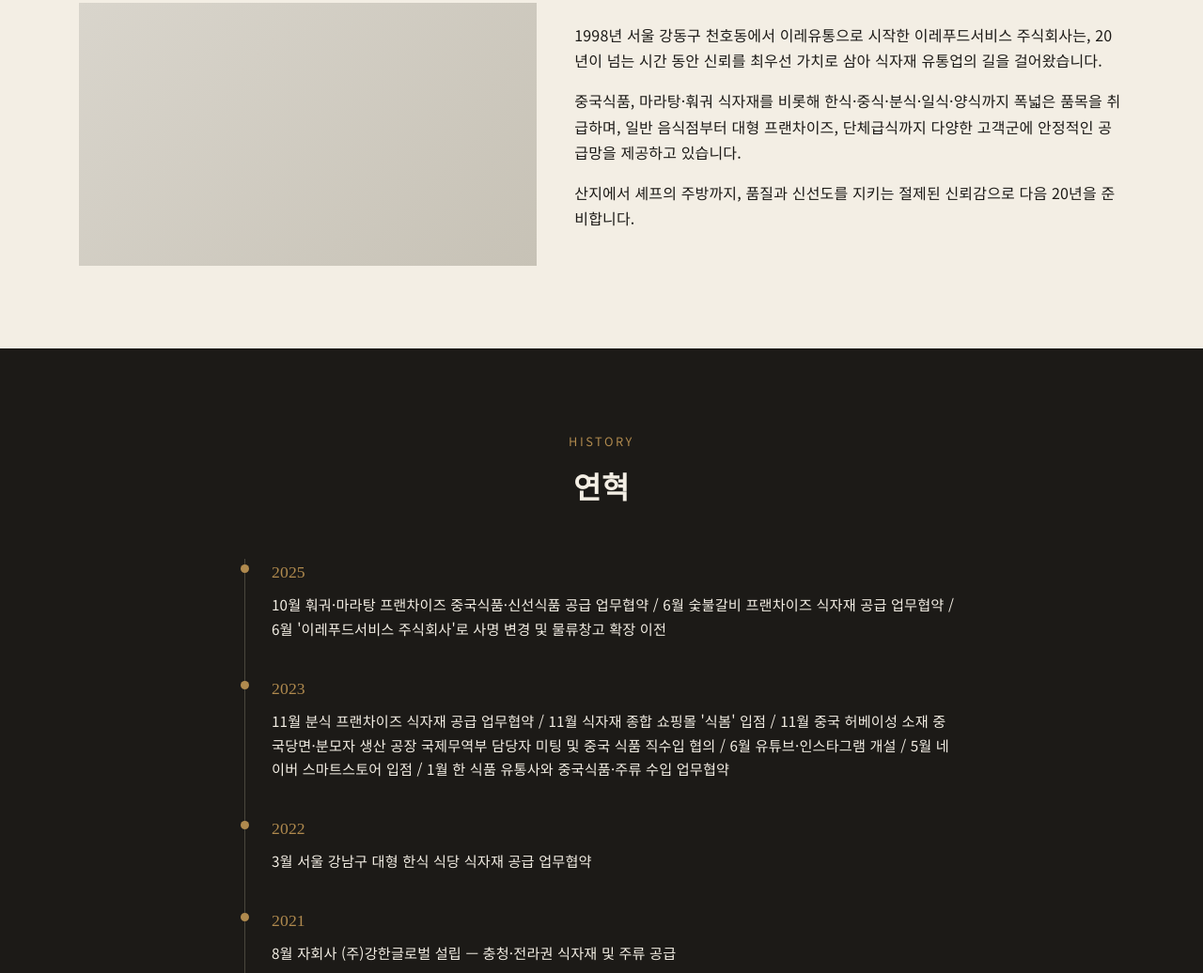
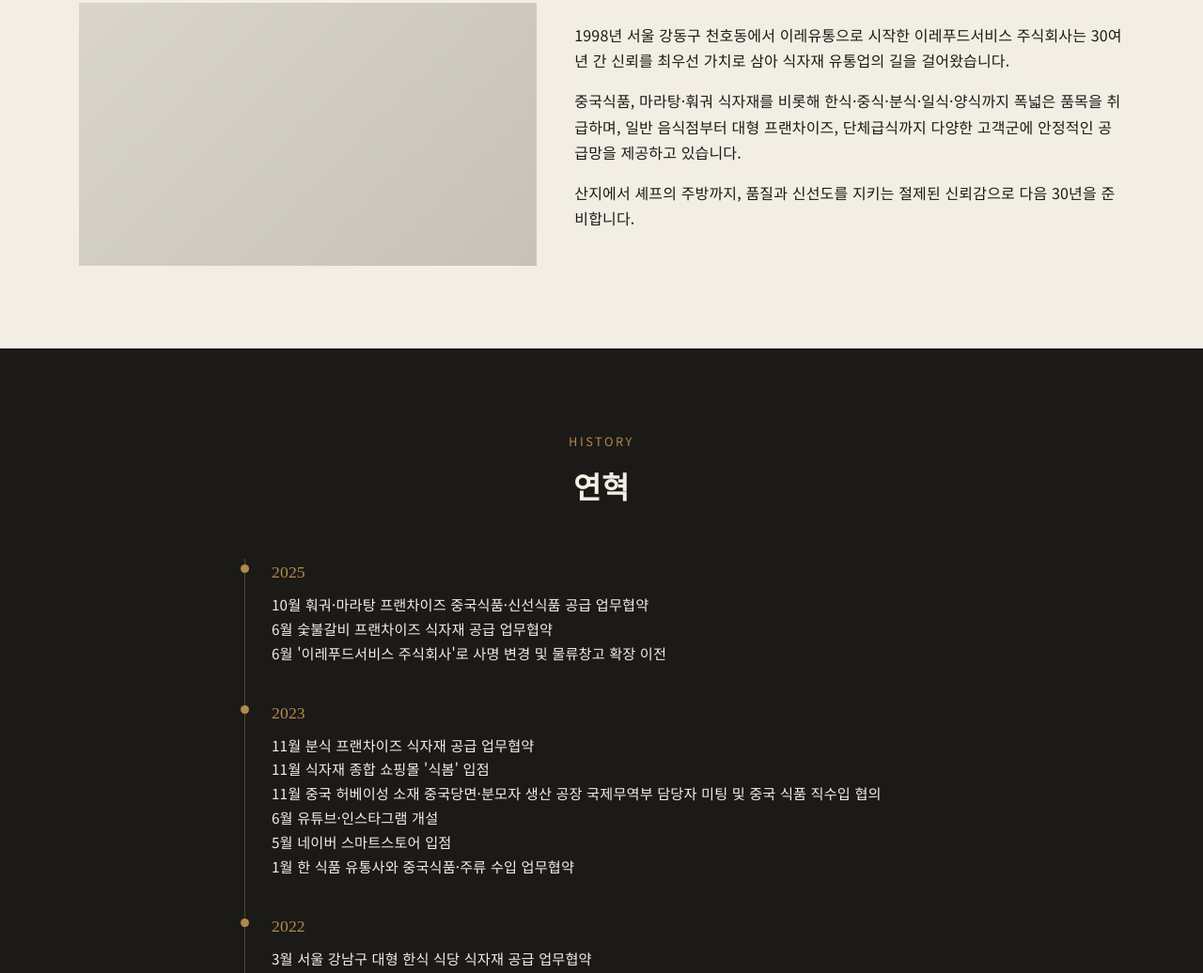
Before and after one commit to 1danapark12/irefood-service, a plain HTML site: page pages/company.html in a window 1280 px wide. Shown: the part 297-1333 px from the top of the page at 94% size. Drawn offline with Linux system fonts and the light colour scheme.

Commit message:
인사말 문구 수정(30여년 간, 다음 30년), 연혁 2025/2023년 항목 줄별 정렬, 저작권 표기 CORPORATION으로 변경
Co-Authored-By: Claude Sonnet 5 <noreply@anthropic.com>

```diff
--- a/pages/company.html
+++ b/pages/company.html
@@ -48,9 +48,9 @@
     <div style="display:grid; grid-template-columns: 1fr 1.2fr; gap:40px; align-items:center;">
       <div class="img-placeholder" role="img" aria-label="회사 소개 이미지 (준비 중)" style="min-height:280px;"></div>
       <div>
-        <p>1998년 서울 강동구 천호동에서 이레유통으로 시작한 이레푸드서비스 주식회사는, 20년이 넘는 시간 동안 신뢰를 최우선 가치로 삼아 식자재 유통업의 길을 걸어왔습니다.</p>
+        <p>1998년 서울 강동구 천호동에서 이레유통으로 시작한 이레푸드서비스 주식회사는 30여년 간 신뢰를 최우선 가치로 삼아 식자재 유통업의 길을 걸어왔습니다.</p>
         <p>중국식품, 마라탕·훠궈 식자재를 비롯해 한식·중식·분식·일식·양식까지 폭넓은 품목을 취급하며, 일반 음식점부터 대형 프랜차이즈, 단체급식까지 다양한 고객군에 안정적인 공급망을 제공하고 있습니다.</p>
-        <p>산지에서 셰프의 주방까지, 품질과 신선도를 지키는 절제된 신뢰감으로 다음 20년을 준비합니다.</p>
+        <p>산지에서 셰프의 주방까지, 품질과 신선도를 지키는 절제된 신뢰감으로 다음 30년을 준비합니다.</p>
       </div>
     </div>
   </div>
@@ -65,11 +65,18 @@
     <div class="timeline" style="max-width:760px; margin:0 auto; border-color:#4a463d;">
       <div class="timeline-item">
         <div class="timeline-year">2025</div>
-        <p style="color:var(--color-ivory);">10월 훠궈·마라탕 프랜차이즈 중국식품·신선식품 공급 업무협약 / 6월 숯불갈비 프랜차이즈 식자재 공급 업무협약 / 6월 '이레푸드서비스 주식회사'로 사명 변경 및 물류창고 확장 이전</p>
+        <p style="color:var(--color-ivory);">10월 훠궈·마라탕 프랜차이즈 중국식품·신선식품 공급 업무협약</p>
+        <p style="color:var(--color-ivory);">6월 숯불갈비 프랜차이즈 식자재 공급 업무협약</p>
+        <p style="color:var(--color-ivory);">6월 '이레푸드서비스 주식회사'로 사명 변경 및 물류창고 확장 이전</p>
       </div>
       <div class="timeline-item">
         <div class="timeline-year">2023</div>
-        <p style="color:var(--color-ivory);">11월 분식 프랜차이즈 식자재 공급 업무협약 / 11월 식자재 종합 쇼핑몰 '식봄' 입점 / 11월 중국 허베이성 소재 중국당면·분모자 생산 공장 국제무역부 담당자 미팅 및 중국 식품 직수입 협의 / 6월 유튜브·인스타그램 개설 / 5월 네이버 스마트스토어 입점 / 1월 한 식품 유통사와 중국식품·주류 수입 업무협약</p>
+        <p style="color:var(--color-ivory);">11월 분식 프랜차이즈 식자재 공급 업무협약</p>
+        <p style="color:var(--color-ivory);">11월 식자재 종합 쇼핑몰 '식봄' 입점</p>
+        <p style="color:var(--color-ivory);">11월 중국 허베이성 소재 중국당면·분모자 생산 공장 국제무역부 담당자 미팅 및 중국 식품 직수입 협의</p>
+        <p style="color:var(--color-ivory);">6월 유튜브·인스타그램 개설</p>
+        <p style="color:var(--color-ivory);">5월 네이버 스마트스토어 입점</p>
+        <p style="color:var(--color-ivory);">1월 한 식품 유통사와 중국식품·주류 수입 업무협약</p>
       </div>
       <div class="timeline-item">
         <div class="timeline-year">2022</div>
@@ -145,7 +152,7 @@
       <p>경기 구리시 갈매순환로166번길 46 금강펜테리움 IX타워 B2 8,9호 (우:11901)</p>
       <p>전화 010-4751-1668 · 이메일 irefood@irefood.com</p>
     </div>
-    <p class="footer-copyright">&copy; 2026 IREFOOD SERVICE Co., Ltd. All rights reserved.</p>
+    <p class="footer-copyright">&copy; 2026 IREFOOD SERVICE CORPORATION. All rights reserved.</p>
   </div>
 </footer>
 
```
Also changed, not shown: index.html (+1 -1 lines), pages/business.html (+1 -1 lines), pages/customer.html (+1 -1 lines), pages/email-policy.html (+1 -1 lines), pages/notice-detail.html (+1 -1 lines), pages/privacy.html (+1 -1 lines), pages/product-detail.html (+1 -1 lines), pages/product.html (+1 -1 lines), pages/terms.html (+1 -1 lines).
